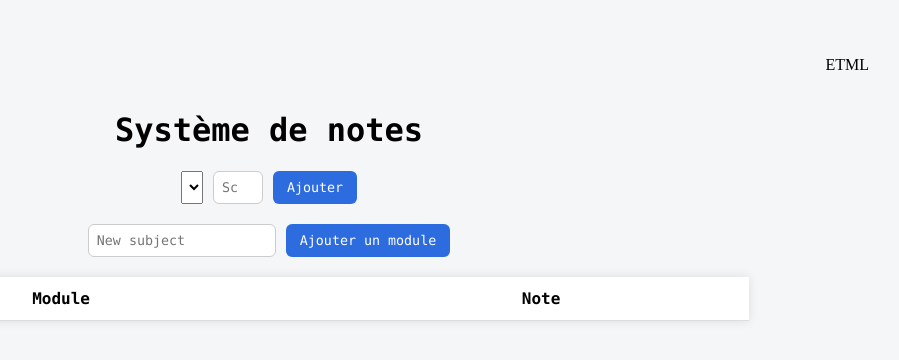
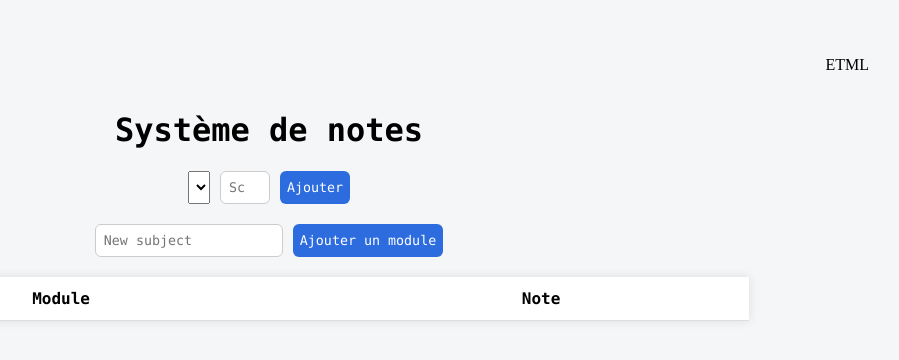
Before and after one commit to Gianmarco-Ruberti/SemaineVerte-DevChallenge, a website: page public/index.html in a window 1280 px wide. Shown: the whole page, without its empty margins (371-1270 px from the left). Drawn offline with Linux system fonts and the light colour scheme; no server answers.

Commit message:
Modification du css pour meilleurs boutons

```diff
--- a/public/style.css
+++ b/public/style.css
@@ -29,14 +29,13 @@ input {
 }
 
 button {
-    padding: 8px 14px;
+    padding: 2px 7px;
     background: #2d6cdf;
     color: white;
     border: none;
     border-radius: 6px;
     cursor: pointer;
 }
-
 button:hover {
     background: #1b4fb5;
 }
```
Also changed, not shown: 1 other file.
